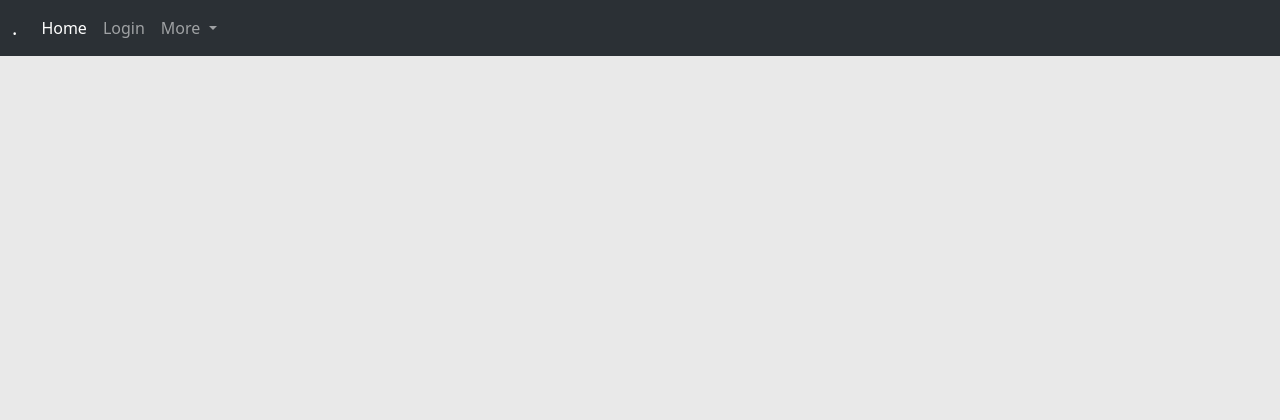
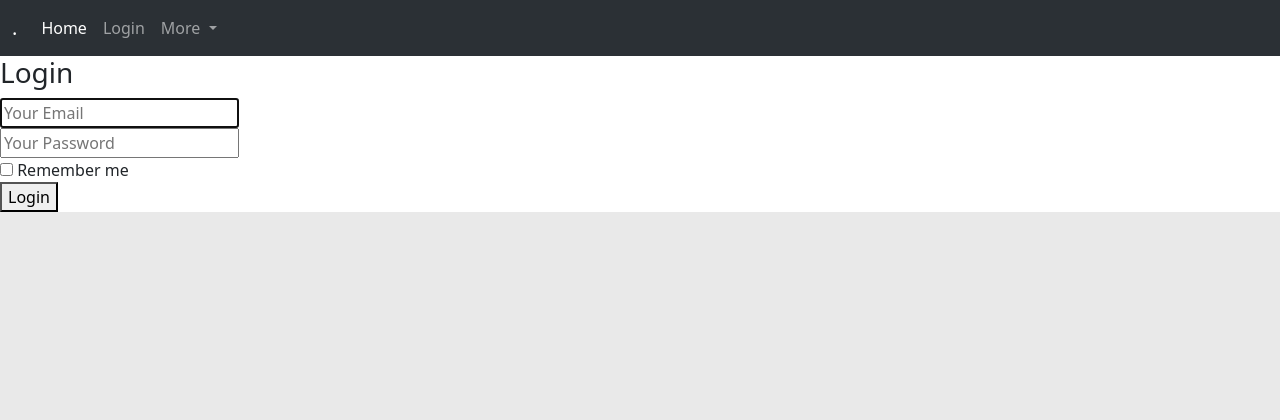
Before and after one commit to KEA-F25-B12-1-Arsprojekt/B12_Flask-web-app, a Flask app: page /login in a window 1280 px wide. Shown: the top 420 px of the page. Before the commit the page ends 56 px from the top, so only its background shows below. Run offline with Flask 3, Linux system fonts and the light colour scheme.

Commit message:
auth and models

```diff
--- a/auth.py
+++ b/auth.py
@@ -0,0 +1,5 @@
+from flask import Blueprint, render_template
+...
+@auth.route('/login')
+def login():
+    return render_template('login.html')
--- a/templates/login.html
+++ b/templates/login.html
@@ -1,6 +1,29 @@
-{% extends 'base.html' %}
-{% block title %}IoT Home{% endblock %}
+{% extends "base.html" %}
 
 {% block content %}
+<div class="column is-4 is-offset-4">
+    <h3 class="title">Login</h3>
+    <div class="box">
+        <form method="POST" action="/login">
+            <div class="field">
+                <div class="control">
+                    <input class="input is-large" type="email" name="email" placeholder="Your Email" autofocus="">
+                </div>
+            </div>
 
+            <div class="field">
+                <div class="control">
+                    <input class="input is-large" type="password" name="password" placeholder="Your Password">
+                </div>
+            </div>
+            <div class="field">
+                <label class="checkbox">
+                    <input type="checkbox" name="remember">
+                    Remember me
+                </label>
+            </div>
+            <button class="button is-block is-info is-large is-fullwidth">Login</button>
+        </form>
+    </div>
+</div>
 {% endblock %}
```
Also changed, not shown: models.py (added).
